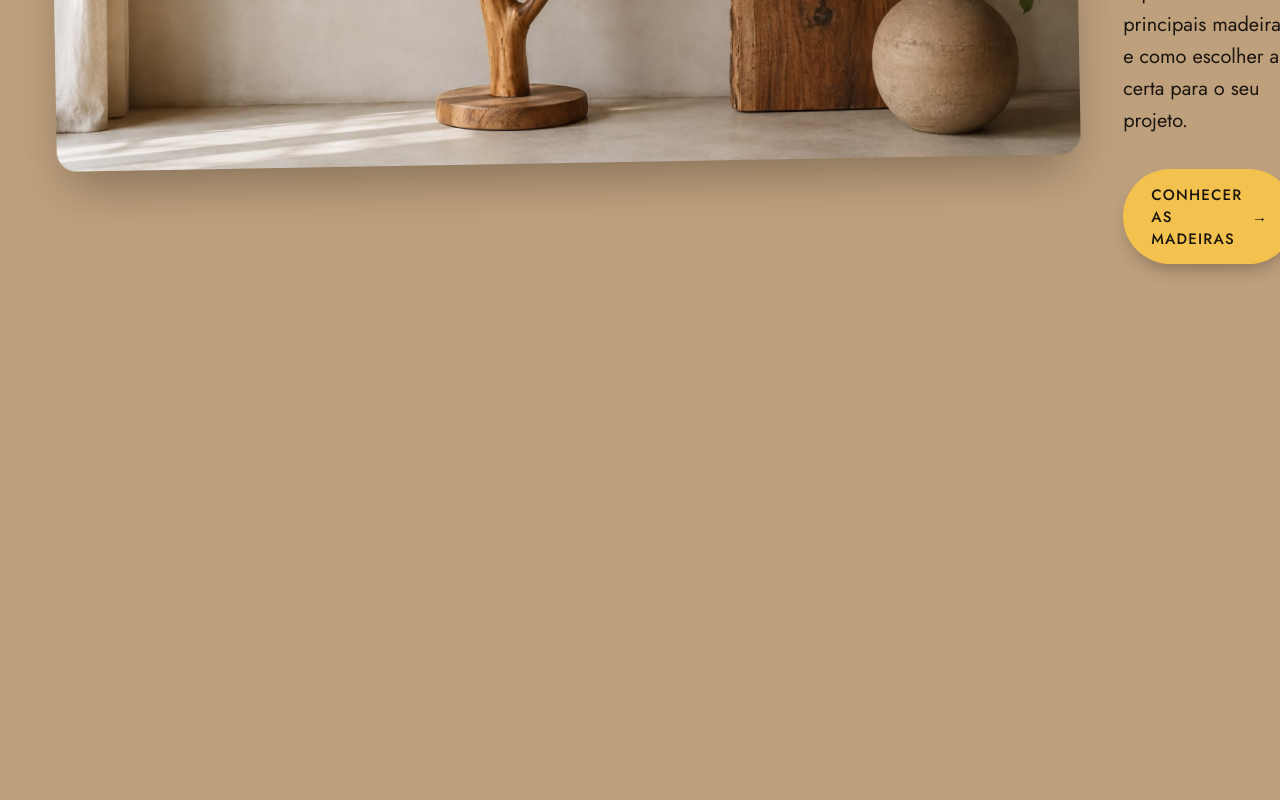
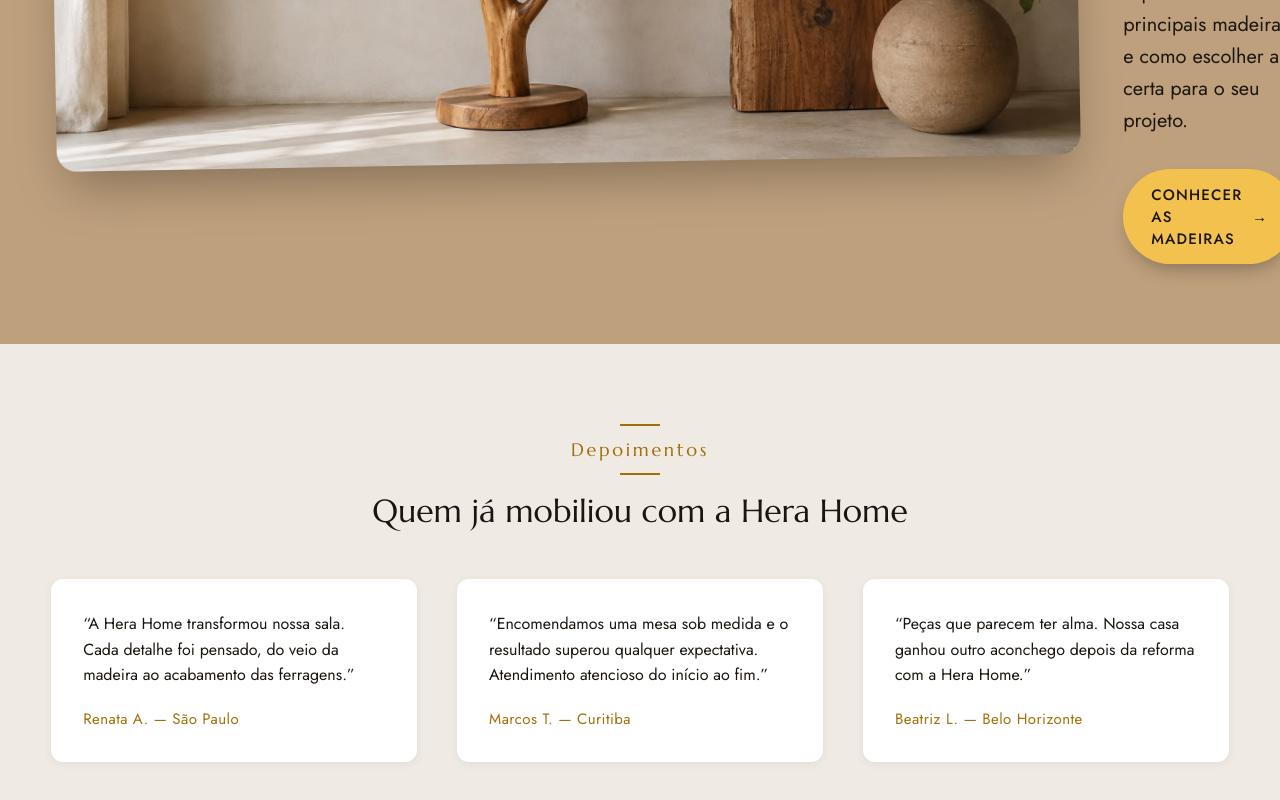
Before and after one commit to Anthony-Xavier/Hera-home, a React (Vite) app: page / in a window 1280 px wide. Shown: the part 5125-5925 px from the top of the page. Before the commit the page ends 5469 px from the top, so only its background shows below. Built offline with nearby package versions, Linux system fonts and the light colour scheme.

Commit message:
Depoimentos

```diff
--- /dev/null
+++ b/src/Components/Depoimento/Depoimento.jsx
@@ -0,0 +1,48 @@
+import React from "react";
+import "./Depoimento.scss";
+
+const depoimentos = [
+  {
+    texto:
+      "A Hera Home transformou nossa sala. Cada detalhe foi pensado, do veio da madeira ao acabamento das ferragens.",
+    autor: "Renata A. — São Paulo",
+  },
+  {
+    texto:
+      "Encomendamos uma mesa sob medida e o resultado superou qualquer expectativa. Atendimento atencioso do início ao fim.",
+    autor: "Marcos T. — Curitiba",
+  },
+  {
+    texto:
+      "Peças que parecem ter alma. Nossa casa ganhou outro aconchego depois da reforma com a Hera Home.",
+    autor: "Beatriz L. — Belo Horizonte",
+  },
+];
+
+const Depoimento = () => {
+  return (
+    <section className="depoimento">
+      <div className="depoimento__titulos">
+        <h3 className="depoimento__titulos depoimento__titulos--h3">
+          Depoimentos
+        </h3>
+        <h2 className="depoimento__titulos depoimento__titulos--h2">
+          Quem já mobiliou com a Hera Home
+        </h2>
+      </div>
+
+      <div className="depoimento__lista">
+        {depoimentos.map((depoimento) => (
+          <blockquote className="depoimento__item" key={depoimento.autor}>
+            <p className="depoimento__item-texto">“{depoimento.texto}”</p>
+            <cite className="depoimento__item-autor">
+              {depoimento.autor}
+            </cite>
+          </blockquote>
+        ))}
+      </div>
+    </section>
+  );
+};
+
+export default Depoimento;
--- /dev/null
+++ b/src/Components/Depoimento/Depoimento.scss
@@ -0,0 +1,144 @@
+@use "../../styles/variables" as *;
+
+.depoimento {
+  width: 100%;
+  margin: 0 auto;
+  display: flex;
+  flex-direction: column;
+  align-items: center;
+  gap: 3rem;
+  padding: 5rem 4%;
+  background-color: $color-secondary;
+
+  &__titulos {
+    display: flex;
+    flex-direction: column;
+    align-items: center;
+    gap: 1rem;
+    margin: 0;
+    max-width: 640px;
+    text-align: center;
+    font-family: $font-primary;
+
+    &--h3 {
+      display: flex;
+      align-items: center;
+      gap: 0.75rem;
+      font-weight: 400;
+      font-size: 18px;
+      letter-spacing: 0.15em;
+      color: $text-accent;
+
+      &::before,
+      &::after {
+        content: "";
+        width: 2.5rem;
+        height: 2px;
+        background-color: $text-accent;
+      }
+    }
+
+    &--h2 {
+      font-weight: 400;
+      font-size: 32px;
+      color: $text-primary;
+    }
+  }
+
+  &__lista {
+    width: 100%;
+    display: grid;
+    grid-template-columns: repeat(3, 1fr);
+    gap: 2.5rem;
+  }
+
+  &__item {
+    margin: 0;
+    display: flex;
+    flex-direction: column;
+    gap: 1.25rem;
+    padding: 2rem;
+    border-radius: 12px;
+    background-color: $color-white;
+    box-shadow: 0 2px 10px rgba($color-primary, 0.06);
+    transition:
+      transform 0.35s cubic-bezier(0.34, 1.56, 0.64, 1),
+      box-shadow 0.35s ease;
+    animation: depoimento-surgir 0.6s ease backwards;
+
+    @for $i from 1 through 3 {
+      &:nth-child(#{$i}) {
+        animation-delay: $i * 0.12s;
+      }
+    }
+
+    &:hover {
+      transform: translateY(-6px);
+      box-shadow: 0 16px 30px rgba($text-accent, 0.18);
+    }
+  }
+
+  &__item-texto {
+    margin: 0;
+    font-family: $font-secondary;
+    font-size: 16px;
+    line-height: 1.6;
+    color: $text-primary;
+  }
+
+  &__item-autor {
+    font-family: $font-secondary;
+    font-style: normal;
+    font-size: 15px;
+    letter-spacing: 0.03em;
+    color: $text-accent;
+  }
+}
+
+@keyframes depoimento-surgir {
+  from {
+    opacity: 0;
+    transform: translateY(24px);
+  }
+  to {
+    opacity: 1;
+    transform: translateY(0);
+  }
+}
+
+@media (max-width: 1024px) {
+  .depoimento {
+    &__lista {
+      grid-template-columns: repeat(2, 1fr);
+    }
+
+    &__item:nth-child(3) {
+      grid-column: 1 / -1;
+      max-width: 480px;
+      margin: 0 auto;
+    }
+  }
+}
+
+@media (max-width: 767px) {
+  .depoimento {
+    padding: 3rem 1.25rem;
+    gap: 2rem;
+
+    &__titulos {
+      &--h2 {
+        font-size: 24px;
+      }
+    }
+
+    &__lista {
+      grid-template-columns: 1fr;
+    }
+
+    &__item:nth-child(3) {
+      grid-column: auto;
+      max-width: none;
+      margin: 0;
+    }
+  }
+}
--- a/src/Pages/Home/Home.jsx
+++ b/src/Pages/Home/Home.jsx
@@ -5,6 +5,7 @@ import Principal from "../../Components/Principal/Principal";
 import Diferenciais from "../../Components/Diferenciais/Diferenciais";
 import HomePortfolio from "../../Components/Home-Portfolio/HomePortfolio";
 import HomeBlog from "../../Components/Home-Blog/HomeBlog";
+import Depoimento from "../../Components/Depoimento/Depoimento";
 const Home = () => {
   return (
     <>
@@ -13,6 +14,7 @@ const Home = () => {
       <Diferenciais />
       <HomePortfolio />
       <HomeBlog />
+      <Depoimento />
     </>
   );
 };
```
